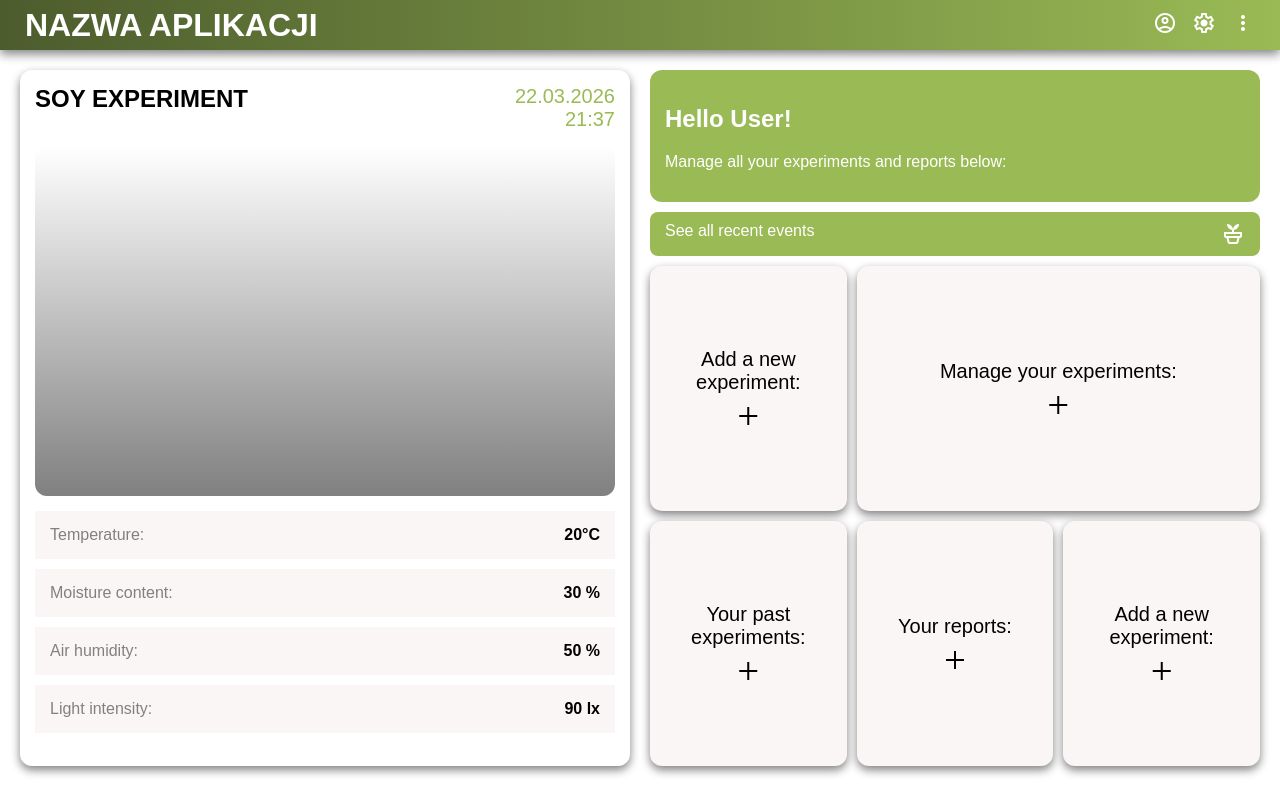
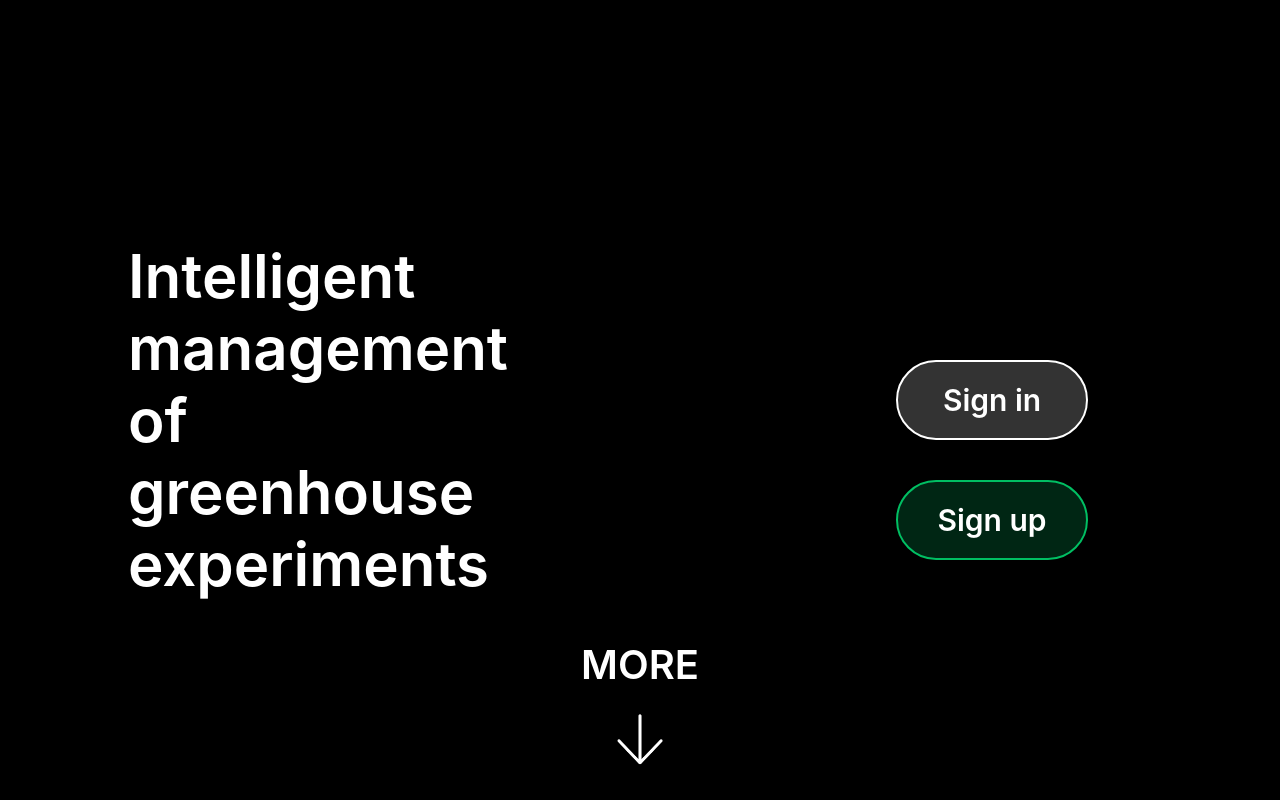
Before and after one commit to annkols/irrigation-system-project, a React (Vite) app in the folder frontend/: page / in a window 1280 px wide. Built offline with nearby package versions, Linux system fonts and the light colour scheme.

Commit message:
added a first version of starting page

```diff
--- a/frontend/package.json
+++ b/frontend/package.json
@@ -11,7 +11,8 @@
   },
   "dependencies": {
     "react": "^19.2.4",
-    "react-dom": "^19.2.4"
+    "react-dom": "^19.2.4",
+    "react-router-dom": "^7.14.0"
   },
   "devDependencies": {
     "@eslint/js": "^9.39.4",
--- a/frontend/src/App.jsx
+++ b/frontend/src/App.jsx
@@ -1,89 +1,17 @@
-import './App.css'
+import React from 'react';
+import { BrowserRouter as Router, Routes, Route } from 'react-router-dom';
+import Start from './pages/Start'; //strona przed logowaniem
+import Dashboard from './pages/Dashboard'; //strona po zalogowaniu (wczesniej App.jsx)
 
 function App() {
-
-  const data = {
-    name: "SOY EXPERIMENT",
-    date: "22.03.2026",
-    time: "21:37",
-    temperature: "20",
-    soilMoisture: "30",
-    airHumidity: "50",
-    light: "90"
-  }
-
   return (
-
-    <>
-      <header className="header">
-        <h1>NAZWA APLIKACJI</h1>
-        <div className="icons">
-          <span className="material-symbols-outlined">account_circle</span>
-          <span className="material-symbols-outlined">settings</span>
-          <span className="material-symbols-outlined">more_vert</span>
-        </div>
-      </header>
-
-      <div className="container">
-
-        {/* left */}
-        <div className="card">
-          <div className="card-header">
-            <div>
-              <h2>{data.name}</h2>
-            </div>
-            <div className="date">
-              <span>{data.date}</span>
-
-              <span>{data.time}</span>
-            </div>
-          </div>
-
-          <div className="image-placeholder" />
-
-          <div className="stats">
-            <p>Temperature: <span>{data.temperature}°C</span></p>
-            <p>Moisture content: <span>{data.soilMoisture} %</span></p>
-            <p>Air humidity: <span>{data.airHumidity} %</span></p>
-            <p>Light intensity: <span>{data.light} lx</span></p>
-          </div>
-        </div>
-
-        {/* right */}
-        <div className="dashboard">
-          <div className="welcome">
-            <h2>Hello User!</h2>
-            <p>Manage all your experiments and reports below:</p>
-          </div>
-
-          <div className="events">
-            <span>See all recent events</span>
-            <span className="material-symbols-outlined">potted_plant</span>
-          </div>
-
-          <div className="actions">
-            <button className="action">Add a new experiment:
-            <span className="material-symbols-outlined">add_2</span>
-            </button>
-            <button className="action-big">Manage your experiments:
-            <span className="material-symbols-outlined">add_2</span>
-            </button>
-
-            <button className="action">Your past experiments:
-            <span className="material-symbols-outlined">add_2</span>
-            </button>
-            <button className="action">Your reports:
-            <span className="material-symbols-outlined">add_2</span>
-            </button>
-            <button className="action">Add a new experiment:
-              <span className="material-symbols-outlined">add_2</span>
-            </button>
-          </div>
-        </div>
-
-      </div>
-    </>
-  )
+    <Router>
+      <Routes>
+        <Route path="/" element={<Start />} />
+        <Route path="/dashboard" element={<Dashboard />} />
+      </Routes>
+    </Router>
+  );
 }
 
-export default App
+export default App;
--- /dev/null
+++ b/frontend/src/pages/Dashboard.jsx
@@ -0,0 +1,93 @@
+import React from 'react';
+import { useNavigate } from 'react-router-dom';
+import "../App.css";
+
+function App() {
+
+  const navigate = useNavigate();
+
+  const data = {
+    name: "SOY EXPERIMENT",
+    date: "22.03.2026",
+    time: "21:37",
+    temperature: "20",
+    soilMoisture: "30",
+    airHumidity: "50",
+    light: "90"
+  }
+
+  return (
+
+    <>
+      <header className="header">
+        <h1>NAZWA APLIKACJI</h1>
+        <div className="icons">
+          <span className="material-symbols-outlined">account_circle</span>
+          <span className="material-symbols-outlined">settings</span>
+          <span className="material-symbols-outlined">more_vert</span>
+        </div>
+      </header>
+
+      <div className="container">
+
+        {/* left */}
+        <div className="card">
+          <div className="card-header">
+            <div>
+              <h2>{data.name}</h2>
+            </div>
+            <div className="date">
+              <span>{data.date}</span>
+
+              <span>{data.time}</span>
+            </div>
+          </div>
+
+          <div className="image-placeholder" />
+
+          <div className="stats">
+            <p>Temperature: <span>{data.temperature}°C</span></p>
+            <p>Moisture content: <span>{data.soilMoisture} %</span></p>
+            <p>Air humidity: <span>{data.airHumidity} %</span></p>
+            <p>Light intensity: <span>{data.light} lx</span></p>
+          </div>
+        </div>
+
+        {/* right */}
+        <div className="dashboard">
+          <div className="welcome">
+            <h2>Hello User!</h2>
+            <p>Manage all your experiments and reports below:</p>
+          </div>
+
+          <div className="events">
+            <span>See all recent events</span>
+            <span className="material-symbols-outlined">potted_plant</span>
+          </div>
+
+          <div className="actions">
+            <button className="action">Add a new experiment:
+            <span className="material-symbols-outlined">add_2</span>
+            </button>
+            <button className="action-big">Manage your experiments:
+            <span className="material-symbols-outlined">add_2</span>
+            </button>
+
+            <button className="action">Your past experiments:
+            <span className="material-symbols-outlined">add_2</span>
+            </button>
+            <button className="action">Your reports:
+            <span className="material-symbols-outlined">add_2</span>
+            </button>
+            <button className="action">Add a new experiment:
+              <span className="material-symbols-outlined">add_2</span>
+            </button>
+          </div>
+        </div>
+
+      </div>
+    </>
+  )
+}
+
+export default App
--- /dev/null
+++ b/frontend/src/pages/Start.jsx
@@ -0,0 +1,141 @@
+import React from 'react';
+import { useNavigate } from 'react-router-dom';
+
+import arrow from './images/arrow.png';
+
+function Start() {
+  const navigate = useNavigate();
+  const [hoverSignIn, setHoverSignIn] = React.useState(false);
+  const [hoverSignUp, setHoverSignUp] = React.useState(false);
+
+  return (
+    <div
+      style={{
+        position: 'relative',
+        width: '100vw',
+        height: '100vh',
+        backgroundColor: 'black',
+        overflow: 'hidden',
+      }}
+    >
+      {/* napis */}
+      <h1
+        style={{
+          position: 'absolute',
+          top: '25%',
+          left: '10%',
+          fontSize: '60px',
+          fontWeight: 600,
+          fontFamily: 'Inter, sans-serif',
+          color: 'white',
+          maxWidth: '30%',
+        }}
+      >
+        Intelligent management of greenhouse experiments
+      </h1>
+
+      {/* przycisk sign in */}
+        <button
+          style={{
+            position: 'absolute',
+            top: '45%',
+            left: '70%',
+            width: '15%',
+            height: '10%',
+            fontSize: '30px',
+            fontWeight: 600,
+            fontFamily: 'Inter, sans-serif',
+            backgroundColor: hoverSignIn
+              ? 'rgba(255, 255, 255, 0.4)'
+              : 'rgba(255, 255, 255, 0.2)',
+            color: 'white',
+            border: '2px solid white',
+            borderRadius: '50px',
+            cursor: 'pointer',
+            display: 'flex',
+            justifyContent: 'center',
+            alignItems: 'center',
+            transition: 'background-color 0.2s',
+          }}
+          onMouseEnter={() => setHoverSignIn(true)}
+          onMouseLeave={() => setHoverSignIn(false)}
+          onClick={() => navigate('/dashboard')}
+        >
+          Sign in
+        </button>
+
+        {/* przycisk sign up */}
+        <button
+        style={{
+          position: 'absolute',
+          top: '60%',
+          left: '70%',
+          width: '15%',
+          height: '10%',
+          fontSize: '30px',
+          fontWeight: 600,
+          fontFamily: 'Inter, sans-serif',
+          backgroundColor: hoverSignUp
+            ? 'rgba(0, 191, 99, 0.4)'
+            : 'rgba(0, 191, 99, 0.2)',
+          color: 'white',
+          border: '2px solid #00BF63',
+          borderRadius: '50px',
+          cursor: 'pointer',
+          display: 'flex',
+          justifyContent: 'center',
+          alignItems: 'center',
+          transition: 'background-color 0.2s',
+        }}
+        onMouseEnter={() => setHoverSignUp(true)}
+        onMouseLeave={() => setHoverSignUp(false)}
+      >
+        Sign up
+      </button>
+
+      {/* napis MORE i strzałka */ }
+      <div
+          style={{
+            position: 'absolute',
+            top: '80%',
+            left: '50%',
+            transform: 'translateX(-50%)',
+            textAlign: 'center',
+            cursor: 'pointer',
+            transition: 'transform 0.2s',
+          }}
+
+          onMouseEnter={(e) => (e.currentTarget.style.transform = 'translateX(-50%) scale(1.05)')}
+          onMouseLeave={(e) => (e.currentTarget.style.transform = 'translateX(-50%) scale(1)')}
+        >
+          {/* napis MORE */}
+          <h1
+            style={{
+              fontSize: '40px',
+              fontWeight: 600,
+              fontFamily: 'Inter, sans-serif',
+              color: 'white',
+              margin: 0,
+              whiteSpace: 'nowrap',
+            }}
+          >
+            MORE
+          </h1>
+
+          {/* strzałka pod napisem */}
+          <img
+            src={arrow}
+            alt="strzałka w dół"
+            style={{
+              marginTop: '10px',
+              width: '80px',
+              height: 'auto',
+            }}
+          />
+        </div>
+    </div>
+
+  );
+}
+
+export default Start;
```
Also changed, not shown: frontend/src/pages/images/arrow.png (added), 1 other file (tests, documents, lock files or other folders).
